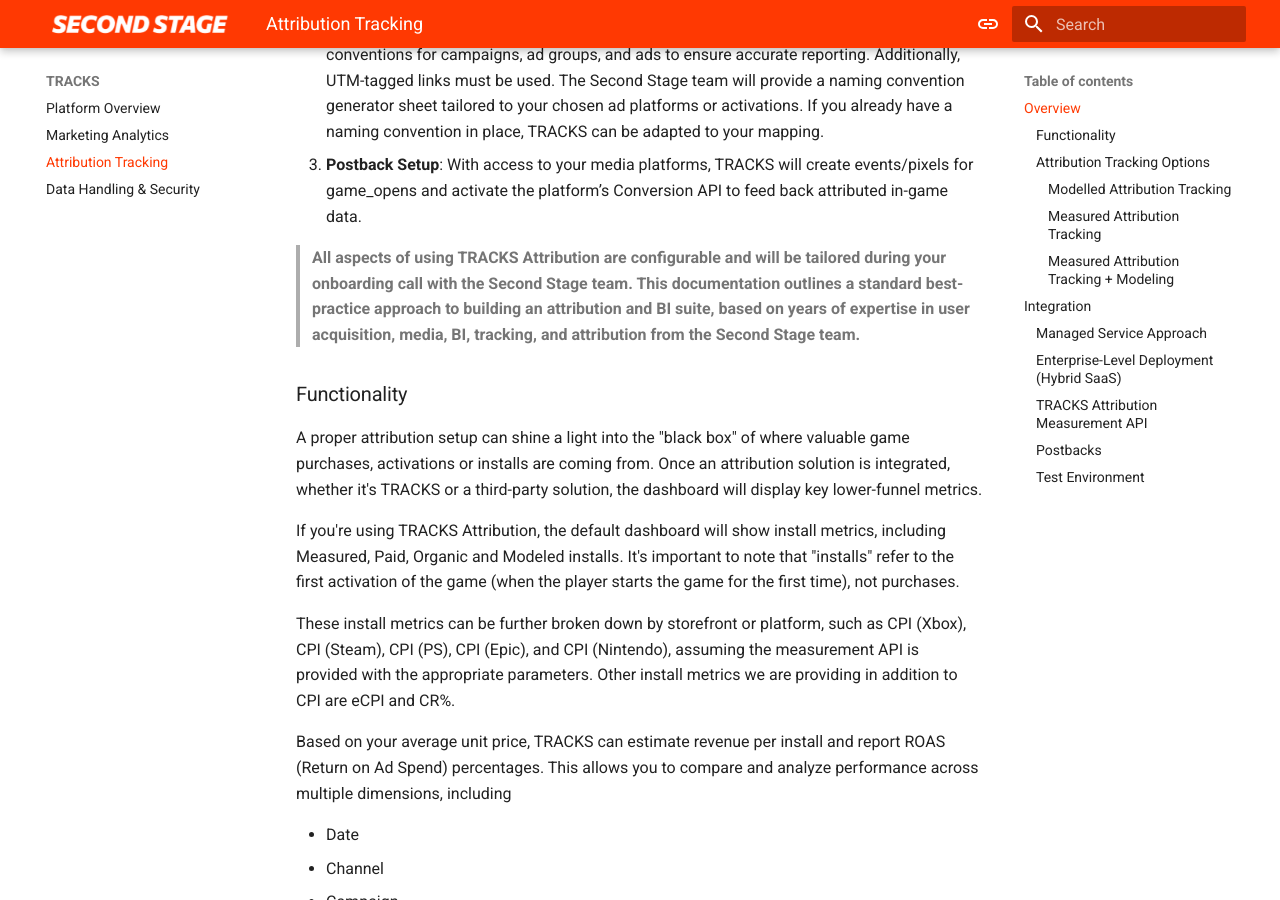
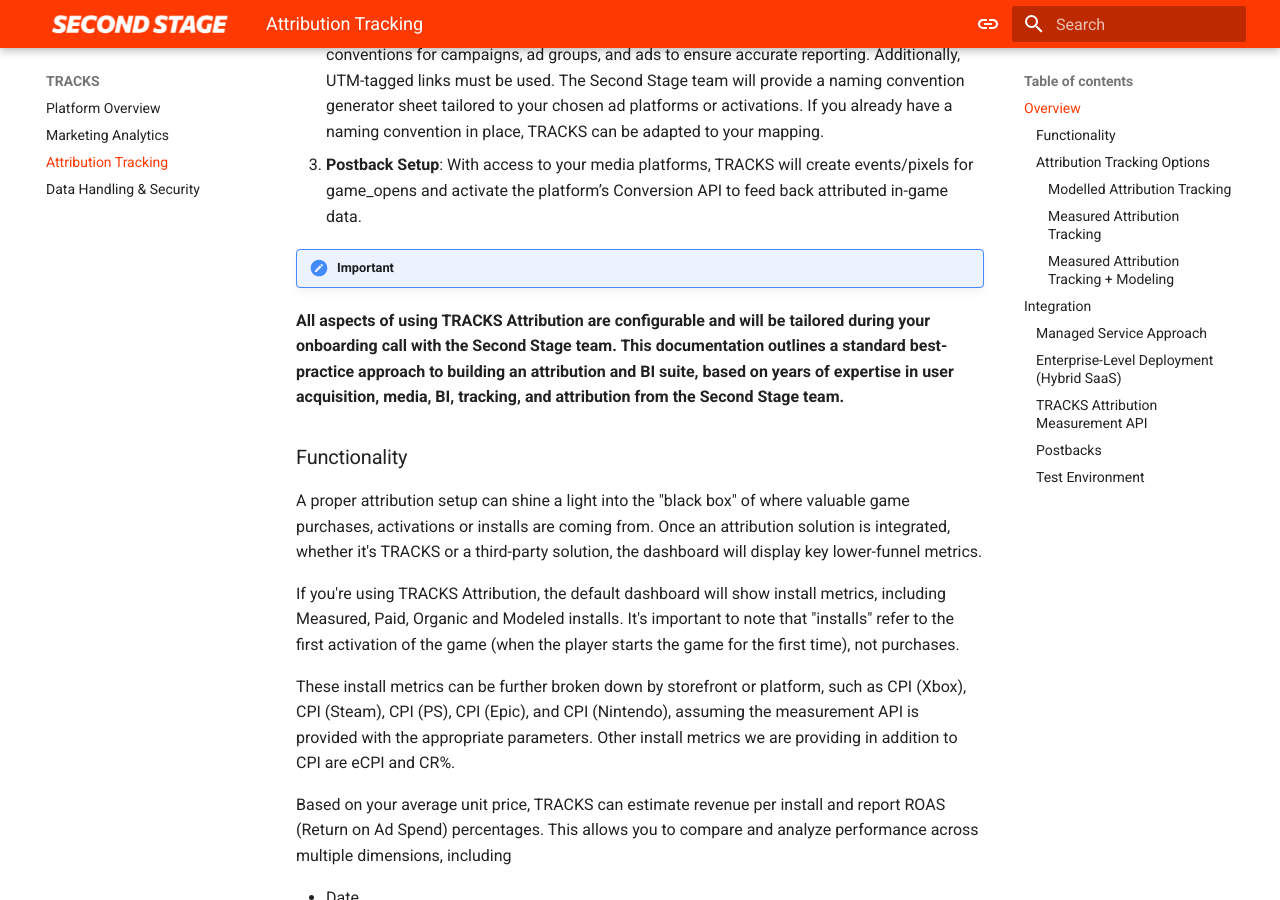
Before and after one commit to secondstage-io/tracks-documentation, an MkDocs documentation site: the page built from docs/tracks/attribution-tracking.md, in a window 1280 px wide and 900 px high, scrolled down 531 px. Built offline with MkDocs 1.6.1 and Material for MkDocs 9.7.7, drawn with Linux system fonts in a browser that asks for light colours.

Commit message:
Update attribution-tracking.md
added img

```diff
--- a/docs/tracks/attribution-tracking.md
+++ b/docs/tracks/attribution-tracking.md
@@ -8,7 +8,8 @@
 2. **Ad Operations Support**: Once attribution tracking is verified, the Second Stage team will assist with media platform integrations. This process requires adherence to specific naming conventions for campaigns, ad groups, and ads to ensure accurate reporting. Additionally, UTM-tagged links must be used. The Second Stage team will provide a naming convention generator sheet tailored to your chosen ad platforms or activations. If you already have a naming convention in place, TRACKS can be adapted to your mapping.
 3. **Postback Setup**: With access to your media platforms, TRACKS will create events/pixels for game\_opens and activate the platform’s Conversion API to feed back attributed in-game data.
 
-> **All aspects of using TRACKS Attribution are configurable and will be tailored during your onboarding call with the Second Stage team. This documentation outlines a standard best-practice approach to building an attribution and BI suite, based on years of expertise in user acquisition, media, BI, tracking, and attribution from the Second Stage team.**
+!!! Important
+   **All aspects of using TRACKS Attribution are configurable and will be tailored during your onboarding call with the Second Stage team. This documentation outlines a standard best-practice approach to building an attribution and BI suite, based on years of expertise in user acquisition, media, BI, tracking, and attribution from the Second Stage team.**
 
 ### Functionality
 
```
Also changed, not shown: other parts of docs/tracks/attribution-tracking.md (+1 -0 lines).
